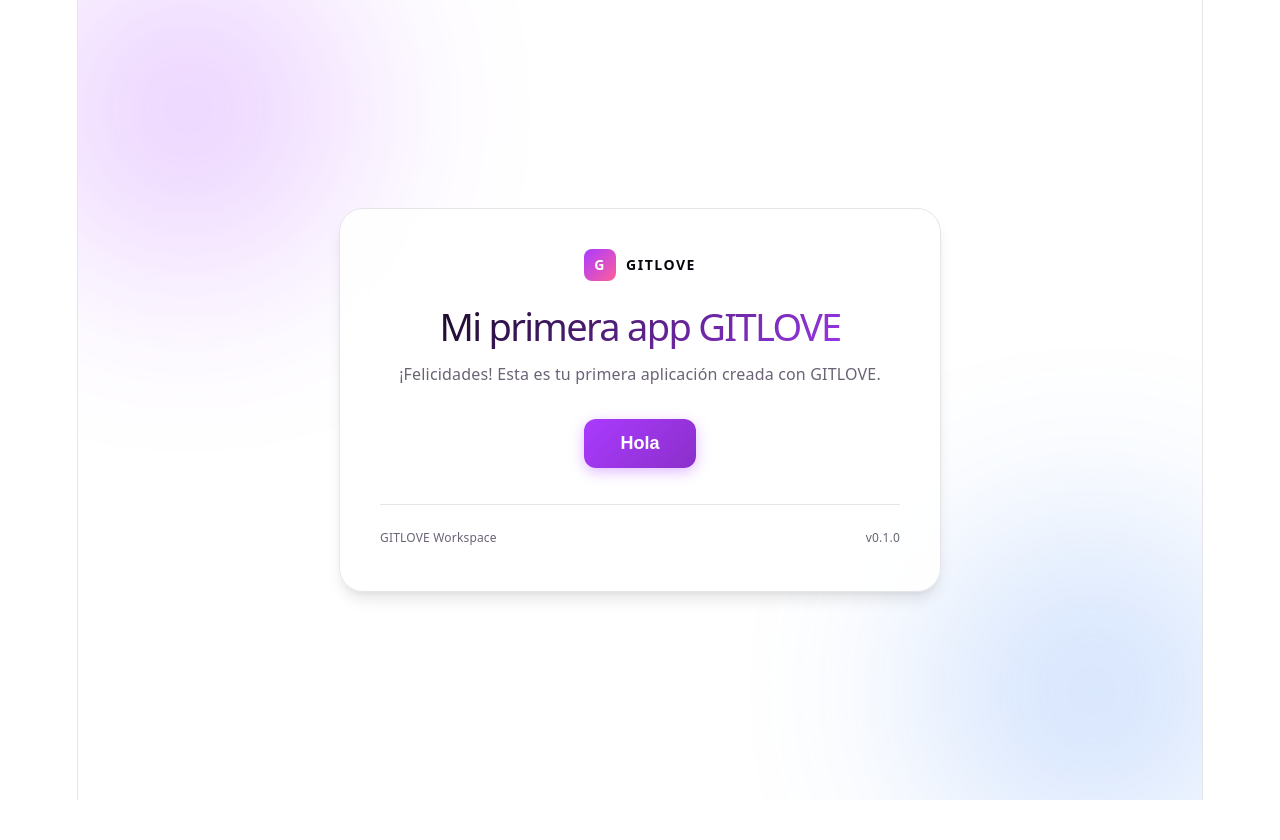
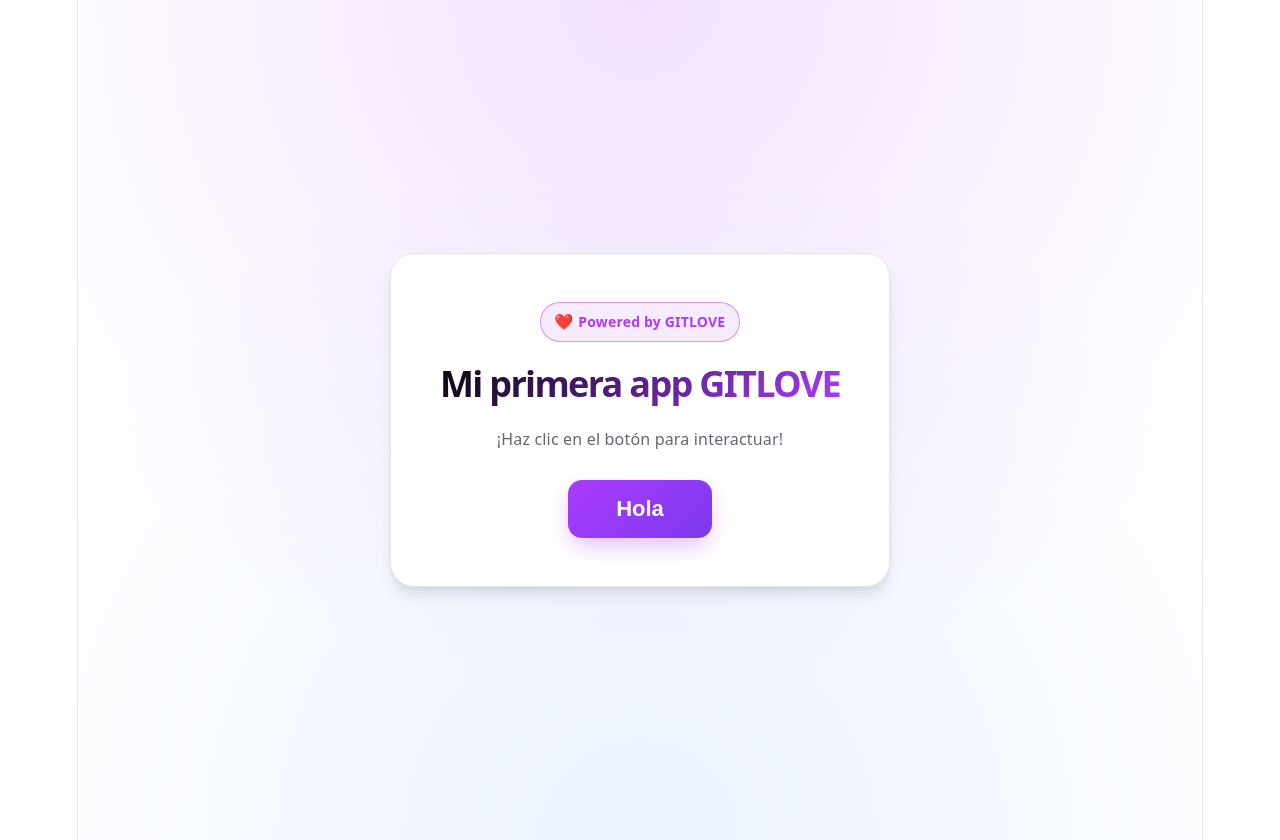
Before and after one commit to abnerqm/gitlove, a React (Vite) app: page / in a window 1280 px wide. Before the commit the page ends 800 px from the top, so only its background shows below. Built offline with nearby package versions, Linux system fonts and the light colour scheme.

Commit message:
GITLOVE: rea una página que diga “Mi primera app GITLOVE” y tenga un botón “Hola”

```diff
--- a/src/App.css
+++ b/src/App.css
@@ -1,165 +1,124 @@
 .app-container {
-  position: relative;
   min-height: 100vh;
   display: flex;
   align-items: center;
   justify-content: center;
-  padding: 24px;
-  box-sizing: border-box;
-  overflow: hidden;
-}
-
-.background-glow {
-  position: absolute;
-  width: 320px;
-  height: 320px;
-  border-radius: 50%;
-  filter: blur(100px);
-  opacity: 0.25;
-  pointer-events: none;
-}
-
-.glow-one {
-  top: -50px;
-  left: -50px;
-  background: #aa3bff;
-}
-
-.glow-two {
-  bottom: -50px;
-  right: -50px;
-  background: #3b82f6;
+  padding: 20px;
+  background: radial-gradient(circle at top, rgba(170, 59, 255, 0.15), transparent 70%),
+              radial-gradient(circle at bottom, rgba(59, 130, 246, 0.1), transparent 70%);
 }
 
 .card {
-  position: relative;
-  z-index: 1;
-  max-width: 520px;
-  width: 100%;
-  padding: 40px;
-  background: rgba(255, 255, 255, 0.85);
-  backdrop-filter: blur(12px);
+  background: var(--bg);
   border: 1px solid var(--border);
   border-radius: 24px;
+  padding: 48px 36px;
+  max-width: 500px;
+  width: 100%;
   box-shadow: var(--shadow);
+  display: flex;
+  flex-direction: column;
+  align-items: center;
   text-align: center;
+  gap: 20px;
+  box-sizing: border-box;
 }
 
-@media (prefers-color-scheme: dark) {
-  .card {
-    background: rgba(22, 23, 29, 0.85);
-  }
+.badge {
+  display: inline-flex;
+  align-items: center;
+  gap: 6px;
+  background: var(--accent-bg);
+  border: 1px solid var(--accent-border);
+  color: var(--accent);
+  padding: 6px 14px;
+  border-radius: 999px;
+  font-size: 14px;
+  font-weight: 600;
 }
 
-.logo {
-  display: inline-flex;
-  align-items: center;
-  gap: 10px;
-  font-weight: 700;
-  font-size: 14px;
-  letter-spacing: 1.5px;
-  color: var(--text-h);
-  margin-bottom: 24px;
+.heart {
+  display: inline-block;
+  animation: pulse 1.5s infinite;
 }
 
-.logo-mark {
-  width: 32px;
-  height: 32px;
-  border-radius: 8px;
-  background: linear-gradient(135deg, var(--accent), #ff5e9c);
-  color: #fff;
-  display: flex;
-  align-items: center;
-  justify-content: center;
-  font-weight: 900;
+@keyframes pulse {
+  0%, 100% { transform: scale(1); }
+  50% { transform: scale(1.2); }
 }
 
 h1 {
-  margin: 0 0 12px;
-  font-size: 38px;
-  line-height: 1.15;
-  background: linear-gradient(135deg, var(--text-h), var(--accent));
+  font-size: 36px;
+  font-weight: 700;
+  line-height: 1.2;
+  margin: 0;
+  background: linear-gradient(135deg, var(--text-h) 0%, var(--accent) 100%);
   -webkit-background-clip: text;
   -webkit-text-fill-color: transparent;
 }
 
-.description {
-  font-size: 16px;
+.subtitle {
   color: var(--text);
-  margin-bottom: 32px;
-}
-
-.action-area {
-  display: flex;
-  flex-direction: column;
-  align-items: center;
-  gap: 20px;
-}
-
-.hola-btn {
-  background: linear-gradient(135deg, var(--accent), #8b2fc9);
-  color: #ffffff;
-  border: none;
-  border-radius: 12px;
-  padding: 14px 36px;
-  font-size: 18px;
-  font-weight: 600;
-  cursor: pointer;
-  transition: all 0.2s ease;
-  box-shadow: 0 4px 14px rgba(170, 59, 255, 0.35);
-}
-
-.hola-btn:hover {
-  transform: translateY(-2px);
-  box-shadow: 0 6px 20px rgba(170, 59, 255, 0.45);
-}
-
-.hola-btn:active {
-  transform: translateY(0);
-}
-
-.greeting-card {
-  margin-top: 12px;
-  padding: 16px 20px;
-  background: var(--accent-bg);
-  border: 1px solid var(--accent-border);
-  border-radius: 12px;
-  animation: fadeIn 0.3s ease;
-  max-width: 100%;
-}
-
-.greeting-text {
-  color: var(--text-h);
-  font-weight: 500;
   font-size: 16px;
   margin: 0;
 }
 
-.click-counter {
-  display: block;
+.hola-btn {
   margin-top: 8px;
-  font-size: 13px;
-  color: var(--accent);
-  font-weight: 600;
+  background: linear-gradient(135deg, #aa3bff 0%, #7c3aed 100%);
+  color: #ffffff;
+  border: none;
+  border-radius: 14px;
+  padding: 16px 48px;
+  font-size: 22px;
+  font-weight: 700;
+  cursor: pointer;
+  box-shadow: 0 10px 25px -5px rgba(170, 59, 255, 0.4);
+  transition: all 0.2s cubic-bezier(0.4, 0, 0.2, 1);
+  outline: none;
 }
 
-.footer {
-  display: flex;
-  justify-content: space-between;
-  margin-top: 36px;
-  padding-top: 20px;
-  border-top: 1px solid var(--border);
-  font-size: 12px;
-  color: var(--text);
+.hola-btn:hover {
+  transform: translateY(-2px) scale(1.03);
+  box-shadow: 0 15px 30px -5px rgba(170, 59, 255, 0.5);
+}
+
+.hola-btn:active {
+  transform: translateY(1px) scale(0.98);
+}
+
+.response-box {
+  margin-top: 12px;
+  padding: 20px;
+  background: var(--code-bg);
+  border: 1px solid var(--border);
+  border-radius: 16px;
+  width: 100%;
+  box-sizing: border-box;
+  animation: fadeIn 0.3s ease-out forwards;
 }
 
 @keyframes fadeIn {
   from {
     opacity: 0;
-    transform: translateY(6px);
+    transform: translateY(10px);
   }
   to {
     opacity: 1;
     transform: translateY(0);
   }
 }
+
+.greeting {
+  font-size: 17px;
+  color: var(--text-h);
+  font-weight: 600;
+  margin-bottom: 8px;
+}
+
+.counter-badge {
+  font-size: 14px;
+  color: var(--accent);
+  font-weight: 500;
+  display: block;
+}
--- a/src/App.tsx
+++ b/src/App.tsx
@@ -1,7 +1,7 @@
 import { useState } from "react";
 import "./App.css";
 
-function App() {
+export default function App() {
   const [greeting, setGreeting] = useState<string | null>(null);
   const [count, setCount] = useState(0);
 
@@ -11,46 +11,31 @@ function App() {
   };
 
   return (
-    <main className="app-container">
-      <div className="background-glow glow-one" />
-      <div className="background-glow glow-two" />
-
-      <section className="card">
-        <div className="logo">
-          <div className="logo-mark">G</div>
-          <span>GITLOVE</span>
+    <div className="app-container">
+      <div className="card">
+        <div className="badge">
+          <span className="heart">❤️</span> Powered by GITLOVE
         </div>
 
         <h1>Mi primera app GITLOVE</h1>
 
-        <p className="description">
-          ¡Felicidades! Esta es tu primera aplicación creada con GITLOVE.
+        <p className="subtitle">
+          ¡Haz clic en el botón para interactuar!
         </p>
 
-        <div className="action-area">
         <button className="hola-btn" onClick={handleHolaClick}>
           Hola
         </button>
 
         {greeting && (
-            <div className="greeting-card">
-              <p className="greeting-text">{greeting}</p>
-              {count > 1 && (
-                <span className="click-counter">
-                  Has hecho clic en "Hola" {count} veces 🎉
+          <div className="response-box">
+            <p className="greeting">{greeting}</p>
+            <span className="counter-badge">
+              Has presionado "Hola" {count} {count === 1 ? "vez" : "veces"} ✨
             </span>
-              )}
           </div>
         )}
       </div>
-
-        <div className="footer">
-          <span>GITLOVE Workspace</span>
-          <span>v0.1.0</span>
     </div>
-      </section>
-    </main>
   );
 }
-
-export default App;
```
Lines whose indentation alone changed are shown as unchanged.
